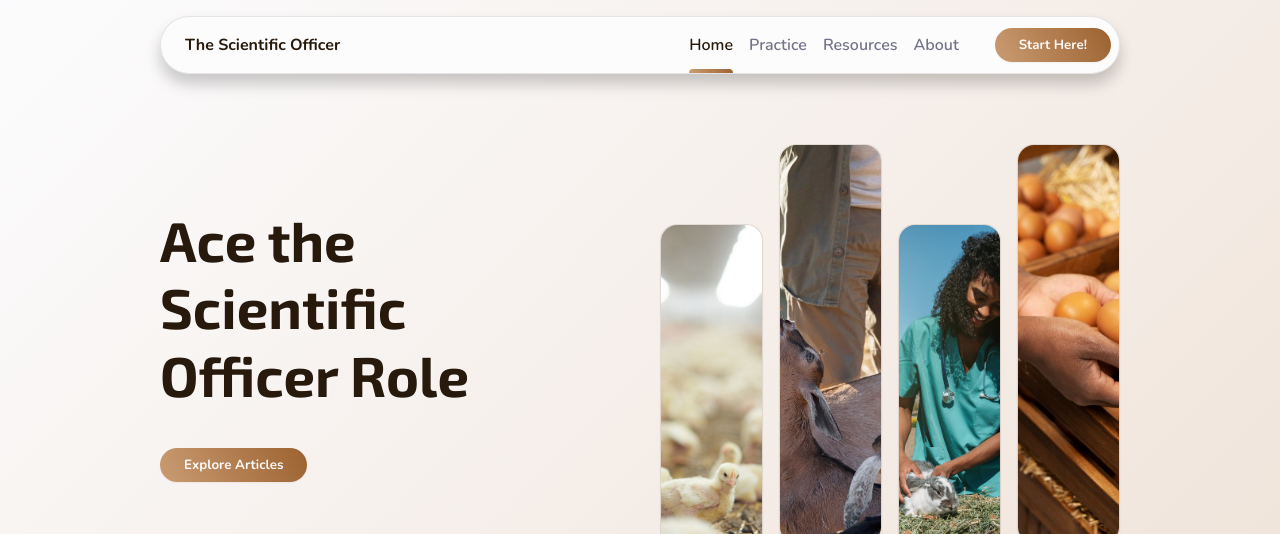
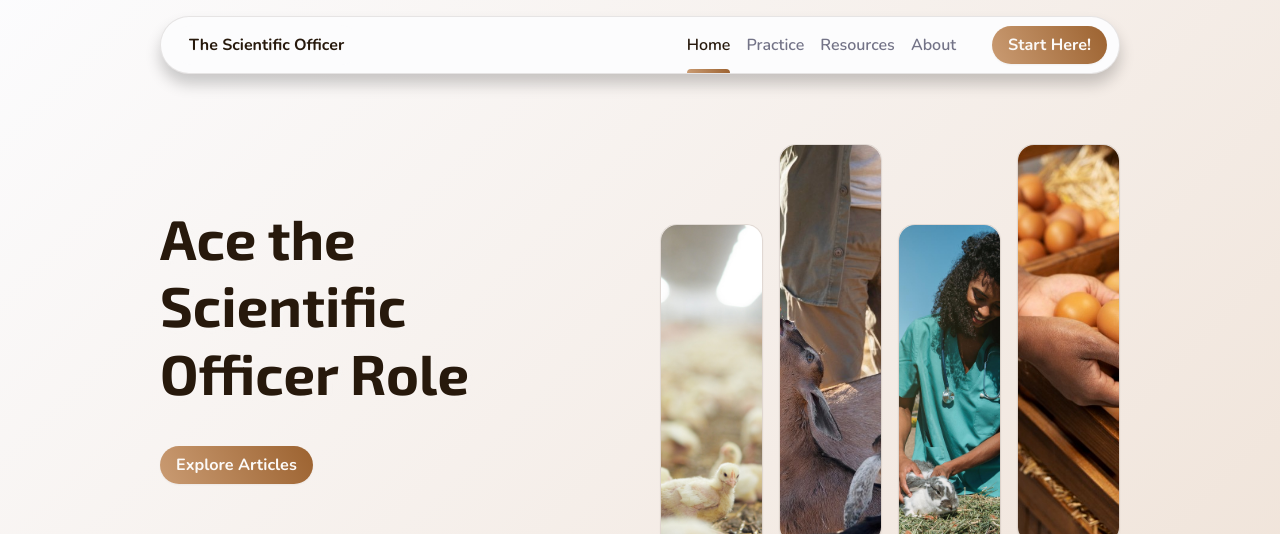
Before and after one commit to Timbar09/the_scientific_officer, a React (Vite) app: page / in a window 1280 px wide. Shown: the top 534 px of the page. Built offline with nearby package versions, Linux system fonts and the light colour scheme.

Commit message:
Refactor route elements in App component to include 'main' class for consistent styling

```diff
--- a/src/App.tsx
+++ b/src/App.tsx
@@ -11,12 +11,21 @@ const App = () => {
       <Routes>
         <Route path="/" element={<Layout />}>
           <Route index element={<Home />} />
-          <Route path="/practice" element={<div>Practice Page</div>} />
+          <Route
+            path="/practice"
+            element={<div className="main">Practice Page</div>}
+          />
           {/* <Route path="/mock-test" element={<div>Mock Test Page</div>} /> */}
-          <Route path="/resources" element={<div>Resources Page</div>} />
+          <Route
+            path="/resources"
+            element={<div className="main">Resources Page</div>}
+          />
           {/* <Route path="/tips-and-strategies" element={<div></div>} /> */}
-          <Route path="/about" element={<div>About Page</div>} />
-          <Route path="*" element={<div>404 Not Found</div>} />
+          <Route
+            path="/about"
+            element={<div className="main">About Page</div>}
+          />
+          <Route path="*" element={<div className="main">404 Not Found</div>} />
         </Route>
       </Routes>
     </div>
--- a/src/assets/sass/components/_Button.scss
+++ b/src/assets/sass/components/_Button.scss
@@ -1,8 +1,9 @@
 @use "../abstracts" as *;
 
 .btn {
+  padding: spacing(1) spacing(3);
   border-radius: radius(pill);
-  padding: spacing(1) spacing(4);
+  font-size: 1.0125rem;
 
   &__primary {
     font-weight: 700;
--- a/src/assets/sass/components/_Header.scss
+++ b/src/assets/sass/components/_Header.scss
@@ -11,7 +11,7 @@
     border-radius: radius(pill);
 
     @include mq("md") {
-      padding-inline: spacing(1);
+      padding-inline: spacing(2);
       background-color: clr(neutral, 100);
       box-shadow: $shadow-lg;
       border: $border;
```
